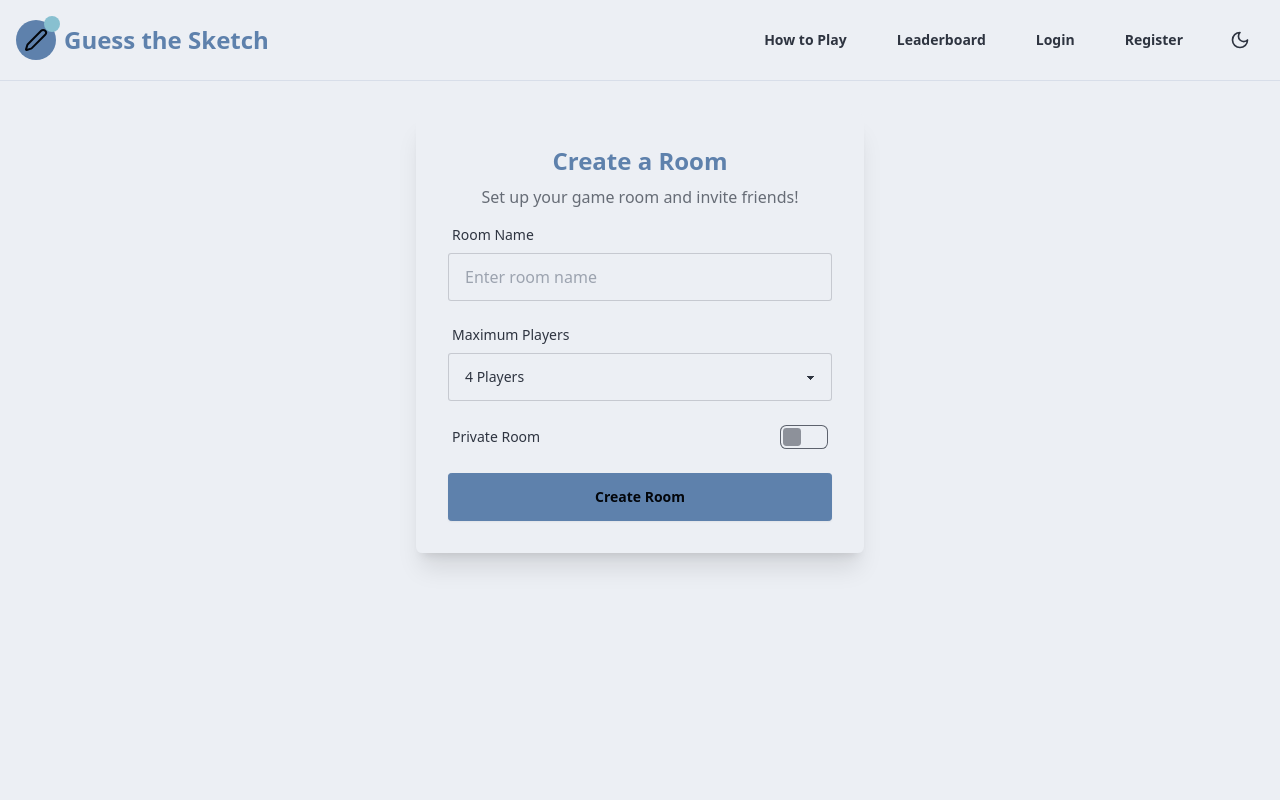
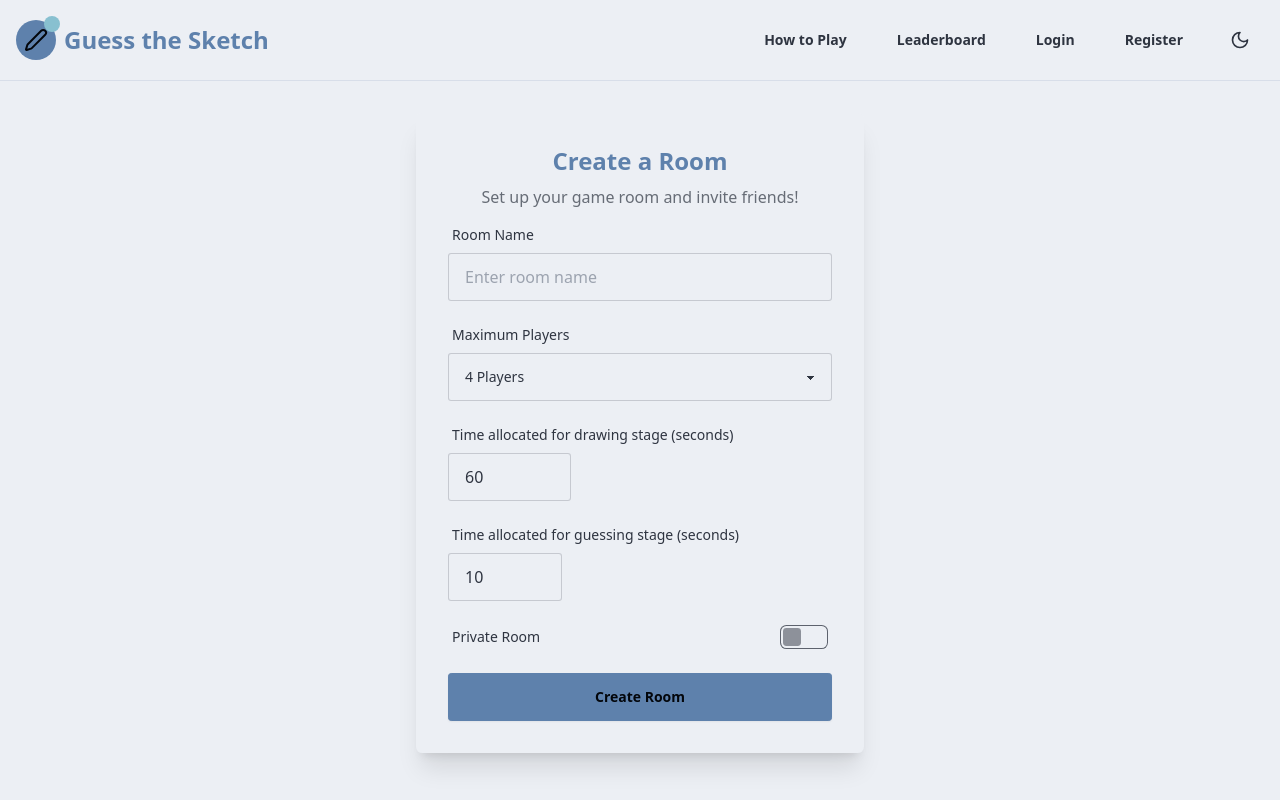
Before and after one commit to adnedelcu/guess-the-sketch-fe, a React (Vite) app: page /create-room in a window 1280 px wide. Built offline with nearby package versions, Linux system fonts and the light colour scheme; no server answers.

Commit message:
Added timer

```diff
--- a/src/App.tsx
+++ b/src/App.tsx
@@ -1,4 +1,5 @@
 import { BrowserRouter as Router, Routes, Route } from 'react-router-dom'
+import { Toaster } from 'react-hot-toast'
 import { AuthProvider } from './contexts/AuthContext'
 import { ThemeProvider } from './contexts/ThemeContext'
 import Header from './components/Header'
@@ -12,7 +13,7 @@ import Profile from './pages/Profile'
 import Lobby from './pages/Lobby'
 import CreateRoom from './pages/CreateRoom'
 import JoinRoom from './pages/JoinRoom'
-import { Toaster } from 'react-hot-toast'
+import Draw from './pages/Draw'
 
 function App() {
   return (
@@ -33,6 +34,7 @@ function App() {
                 <Route path="/create-room" element={<CreateRoom />} />
                 <Route path="/join-room" element={<JoinRoom />} />
                 <Route path="/lobby/:roomCode" element={<Lobby />} />
+                <Route path="/draw/practice" element={<Draw />} />
               </Routes>
               <Toaster />
             </main>
--- a/src/components/DrawingCanvas.tsx
+++ b/src/components/DrawingCanvas.tsx
@@ -19,6 +19,8 @@ const COLORS = [
 ]
 
 export function DrawingCanvas({ handleUpdateCanvas, allowedToDraw }: any) {
+  handleUpdateCanvas = handleUpdateCanvas || (() => {});
+  allowedToDraw = allowedToDraw || true;
   const canvasRef = useRef<HTMLCanvasElement>(null)
   const [isDrawing, setIsDrawing] = useState(false)
   const [isNewLine, setIsNewLine] = useState(true)
--- a/src/pages/CreateRoom.tsx
+++ b/src/pages/CreateRoom.tsx
@@ -7,6 +7,8 @@ import toast from 'react-hot-toast'
 export default function CreateRoom() {
   const [roomName, setRoomName] = useState('')
   const [maxPlayers, setMaxPlayers] = useState(4)
+  const [timeForDrawing, setTimeForDrawing] = useState(60)
+  const [timeForGuessing, setTimeForGuessing] = useState(10)
   const [isPrivate, setIsPrivate] = useState(false)
   const [isCreating, setIsCreating] = useState(false)
   const navigate = useNavigate()
@@ -22,7 +24,7 @@ export default function CreateRoom() {
     setIsCreating(true)
     try {
       const roomCode = generateRoomCode()
-      createRoom(roomCode, roomName, isPrivate, maxPlayers, Player.createFromUser(user))
+      createRoom(roomCode, roomName, isPrivate, maxPlayers, timeForDrawing, timeForGuessing, Player.createFromUser(user))
       navigate(`/lobby/${roomCode}`)
     } catch (error) {
       toast.error(`Failed to create room: ${error}`);
@@ -70,6 +72,42 @@ export default function CreateRoom() {
           </div>
 
           <div className="form-control">
+            <label className="label">
+              <span className="label-text">Time allocated for drawing stage (seconds)</span>
+            </label>
+            <div className="join">
+              <input
+                type="number"
+                placeholder="0"
+                className="input input-bordered"
+                min={0}
+                max={120}
+                value={timeForDrawing}
+                onChange={(e) => setTimeForDrawing(parseInt(e.target.value))}
+                required
+              />
+            </div>
+          </div>
+
+          <div className="form-control">
+            <label className="label">
+              <span className="label-text">Time allocated for guessing stage (seconds)</span>
+            </label>
+            <div className="join">
+              <input
+                type="number"
+                placeholder="0"
+                className="input input-bordered"
+                min={0}
+                max={60}
+                value={timeForGuessing}
+                onChange={(e) => setTimeForGuessing(parseInt(e.target.value))}
+                required
+              />
+            </div>
+          </div>
+
+          <div className="form-control">
             <label className="label cursor-pointer">
               <span className="label-text">Private Room</span>
               <input
--- a/src/pages/Game.tsx
+++ b/src/pages/Game.tsx
@@ -3,6 +3,7 @@ import { DrawingCanvas } from '../components/DrawingCanvas'
 import { useAuth } from '../contexts/AuthContext';
 import { useEffect, useState } from 'react';
 import { GameStage, Player, Room, socket, Stage } from '../utils/roomUtils';
+import dayjs from 'dayjs';
 
 export default function Game() {
   const { roomCode } = useParams<{ roomCode: string }>()
@@ -13,6 +14,8 @@ export default function Game() {
   const [room, setRoom] = useState(new Room())
   const [canvasData, setCanvasData] = useState('');
   const [guess, setGuess] = useState('');
+  const [countdownStarted, setCountdownStarted] = useState(false);
+  const [timeRemaining, setTimeRemaining] = useState(0);
 
   useEffect(() => {
     if (!user) {
@@ -35,6 +38,8 @@ export default function Game() {
       }
       const room = Room.fromObject(response.room)
       setRoom(room)
+      setTimeRemaining(room.currentStage()?.stage == Stage.Draw ? room.timeForDrawing : room.timeForGuessing);
+      setCountdownStarted(true);
       setPlayers(Object.values(response.room.players))
       setCanvasData(room.canvas);
     });
@@ -42,9 +47,28 @@ export default function Game() {
     socket.on('updateRoom', (response: any) => {
       const room = Room.fromObject(response.room);
       setRoom(room)
+      if (!countdownStarted) {
+        setTimeRemaining(room.currentStage()?.stage == Stage.Draw ? room.timeForDrawing : room.timeForGuessing);
+        setCountdownStarted(true);
+      }
       setPlayers(Object.values(response.room.players))
     });
   }, [user, roomCode, navigate])
+
+  useEffect(() => {
+    if (countdownStarted) {
+      const countdownInterval = setInterval(() => {
+        if (timeRemaining <= 0) {
+          clearInterval(countdownInterval);
+          handleAdvanceStage();
+          return;
+        }
+        setTimeRemaining(timeRemaining-1);
+      }, 1000);
+
+      return () => clearInterval(countdownInterval);
+    }
+  }, [countdownStarted, timeRemaining])
 
   if (!user || !roomCode) return null;
 
@@ -65,6 +89,8 @@ export default function Game() {
     } else {
       socket.emit('advanceStage', { code: room.code, guess });
     }
+    setTimeRemaining(0);
+    setCountdownStarted(false);
   }
 
   return (
@@ -99,6 +125,7 @@ export default function Game() {
             ) : (
               <h3>Guess the drawing</h3>
             )}
+            {timeRemaining && <p>Time left: {timeRemaining}</p>}
             <DrawingCanvas handleUpdateCanvas={handleUpdateCanvas} canvasData={canvasData} allowedToDraw={room.currentStage()?.stage == Stage.Draw && room.currentStage()?.player._id == user._id} />
             {room.currentStage()?.stage == Stage.Guess && room.currentStage()?.player._id == user._id && (
               <>
--- a/src/pages/Home.tsx
+++ b/src/pages/Home.tsx
@@ -1,18 +1,8 @@
 import { useNavigate } from 'react-router-dom'
 import { GameCard } from '../components/GameCard'
-import { useAuth } from '../contexts/AuthContext'
 
 export default function Home() {
   const navigate = useNavigate()
-  const { user } = useAuth()
-
-  const handleAction = (path: string) => {
-    if (!user) {
-      navigate('/login')
-    } else {
-      navigate(path)
-    }
-  }
 
   return (
     <div className="space-y-8">
@@ -22,19 +12,19 @@ export default function Home() {
           title="Join Room"
           description="Join a room and play with your friends"
           action="Join Room"
-          onClick={() => handleAction('/join-room')}
+          onClick={() => navigate('/join-room')}
         />
         <GameCard
           title="Create Room"
           description="Set up a new game room and invite your friends."
           action="Create Room"
-          onClick={() => handleAction('/create-room')}
+          onClick={() => navigate('/create-room')}
         />
         <GameCard
           title="Practice"
           description="Practice your drawing skills in single-player mode."
           action="Start Practice"
-          onClick={() => handleAction('/draw/practice')}
+          onClick={() => navigate('/draw/practice')}
         />
       </div>
     </div>
--- a/src/utils/roomUtils.ts
+++ b/src/utils/roomUtils.ts
@@ -167,6 +167,8 @@ export class Room {
   isFinished: boolean = false
   owner: Player = new Player()
   maxPlayers: number = 0
+  timeForDrawing: number = 0
+  timeForGuessing: number = 0
   canvas: string = ''
   players: Map<string, Player> = new Map()
   chatHistory: ChatEntry[] = []
@@ -180,6 +182,8 @@ export class Room {
     isFinished: boolean = false,
     owner: Player = new Player(),
     maxPlayers: number = 0,
+    timeForDrawing: number = 0,
+    timeForGuessing: number = 0,
     canvas: string = '',
     players: Map<string, Player> = new Map(),
     chatHistory: ChatEntry[] = [],
@@ -192,6 +196,8 @@ export class Room {
     this.isFinished = isFinished
     this.owner = owner
     this.maxPlayers = maxPlayers
+    this.timeForDrawing = timeForDrawing
+    this.timeForGuessing = timeForGuessing
     this.canvas = canvas
     this.players = players
     this.chatHistory = chatHistory
@@ -220,6 +226,8 @@ export class Room {
       room.isFinished,
       room.owner,
       room.maxPlayers,
+      room.timeForDrawing,
+      room.timeForGuessing,
       room.canvas,
       players,
       room.chatHistory,
@@ -261,6 +269,8 @@ export function createRoom(
   roomName: string,
   isPrivate: boolean,
   maxPlayers: number,
+  timeForDrawing: number,
+  timeForGuessing: number,
   player: Player
 ): void {
   const room = new Room(
@@ -271,6 +281,8 @@ export function createRoom(
     false,
     player,
     maxPlayers,
+    timeForDrawing,
+    timeForGuessing,
     '',
     new Map<string, Player>().set(player._id, player),
   );
```
Also changed, not shown: src/pages/Draw.tsx (+2 -77 lines).
